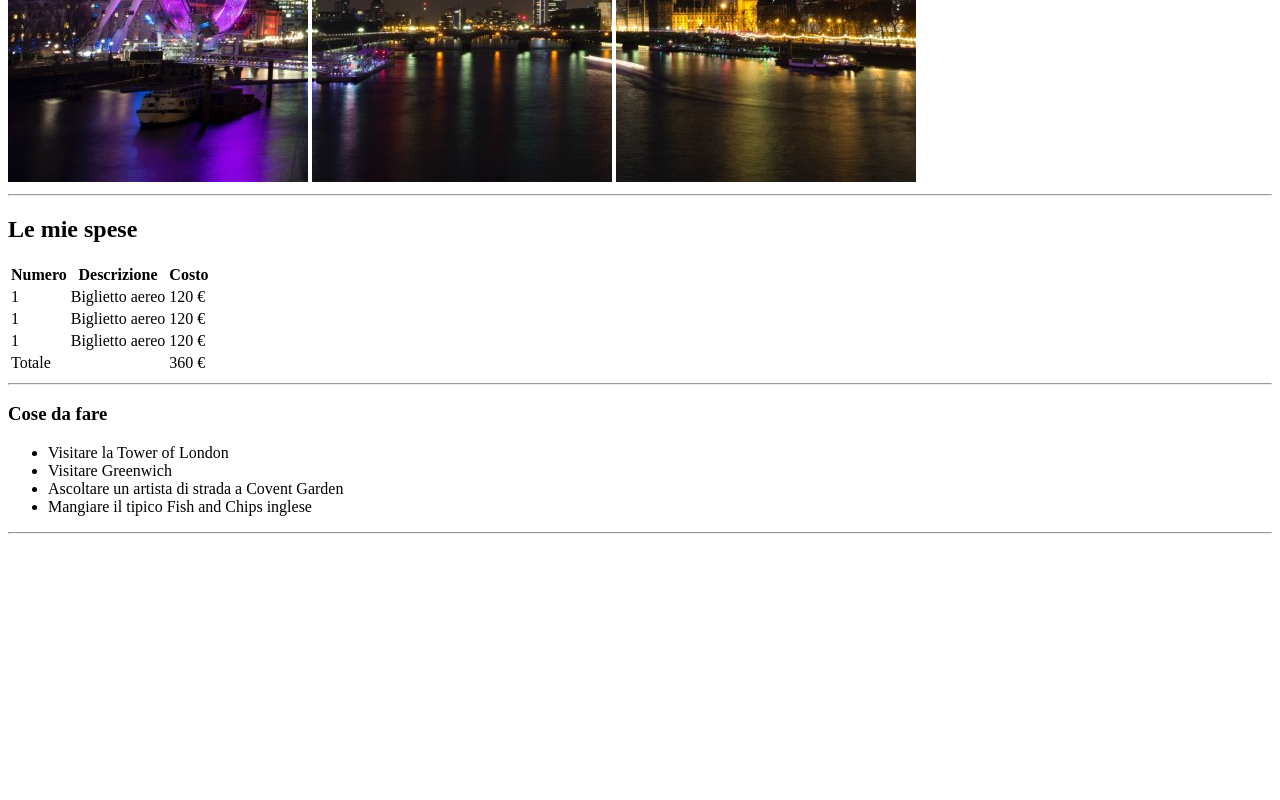
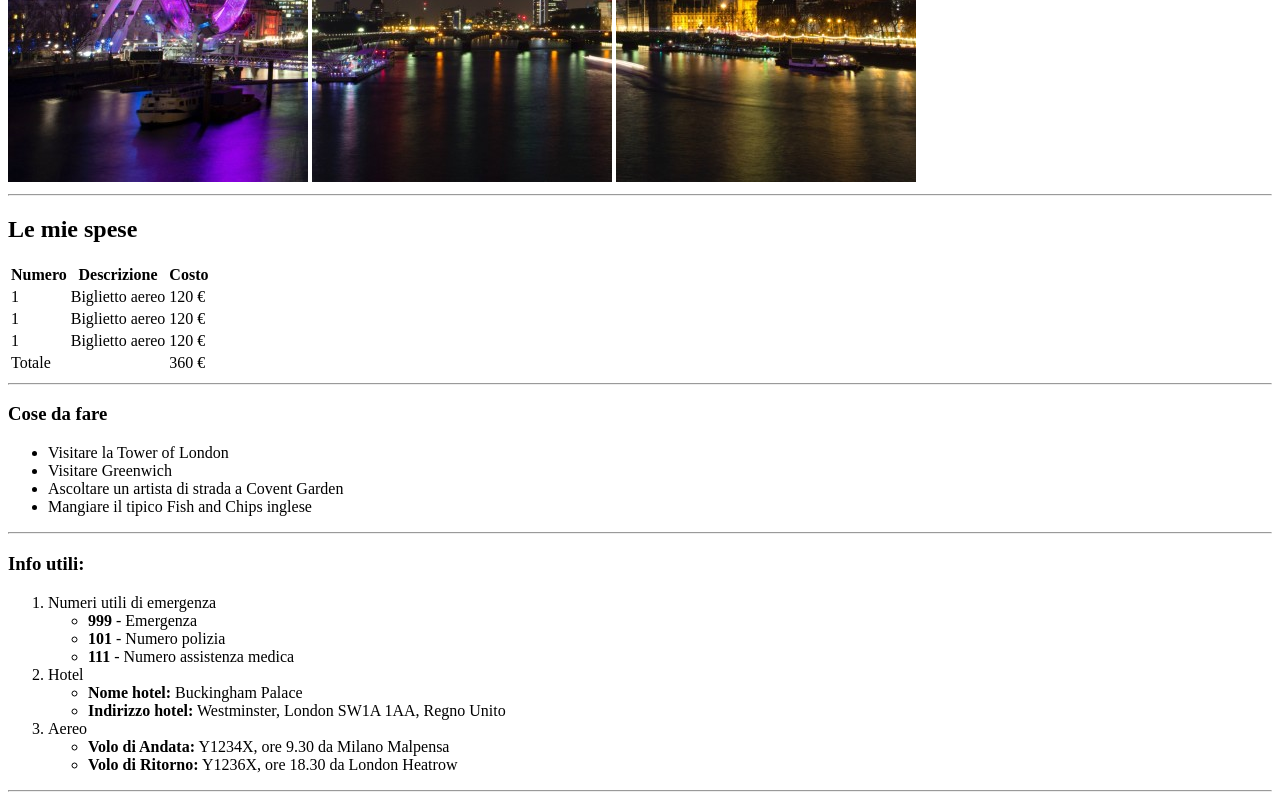
Before and after one commit to AndreaBaronchelli/html-london-trip, a website: page index.html in a window 1280 px wide. Shown: the part 498-1298 px from the top of the page. Before the commit the page ends 1040 px from the top, so only its background shows below. Drawn offline with Linux system fonts and the light colour scheme.

Commit message:
add info

```diff
--- a/index.html
+++ b/index.html
@@ -18,6 +18,7 @@
       <img src="./img/london2.jpg" alt="London 2" />
       <img src="./img/london3.jpg" alt="London 3" />
     </div>
+
     <hr />
 
     <!--MAIN SECTION-->
@@ -64,10 +65,48 @@
           <li>Mangiare il tipico Fish and Chips inglese</li>
         </ul>
       </section>
+
       <hr />
 
       <!--INFO-->
-      <section></section>
+      <section>
+        <h3>Info utili:</h3>
+        <ol>
+          <li>
+            Numeri utili di emergenza
+            <ul>
+              <li><strong>999</strong> - Emergenza</li>
+              <li><strong>101</strong> - Numero polizia</li>
+              <li><strong>111</strong> - Numero assistenza medica</li>
+            </ul>
+          </li>
+          <li>
+            Hotel
+            <ul>
+              <li><strong>Nome hotel:</strong> Buckingham Palace</li>
+              <li>
+                <strong>Indirizzo hotel:</strong> Westminster, London SW1A 1AA,
+                Regno Unito
+              </li>
+            </ul>
+          </li>
+          <li>
+            Aereo
+            <ul>
+              <li>
+                <strong>Volo di Andata:</strong> Y1234X, ore 9.30 da Milano
+                Malpensa
+              </li>
+              <li>
+                <strong>Volo di Ritorno:</strong> Y1236X, ore 18.30 da London
+                Heatrow
+              </li>
+            </ul>
+          </li>
+        </ol>
+      </section>
+
+      <hr />
 
       <!--PICTURES-->
       <section></section>
```
